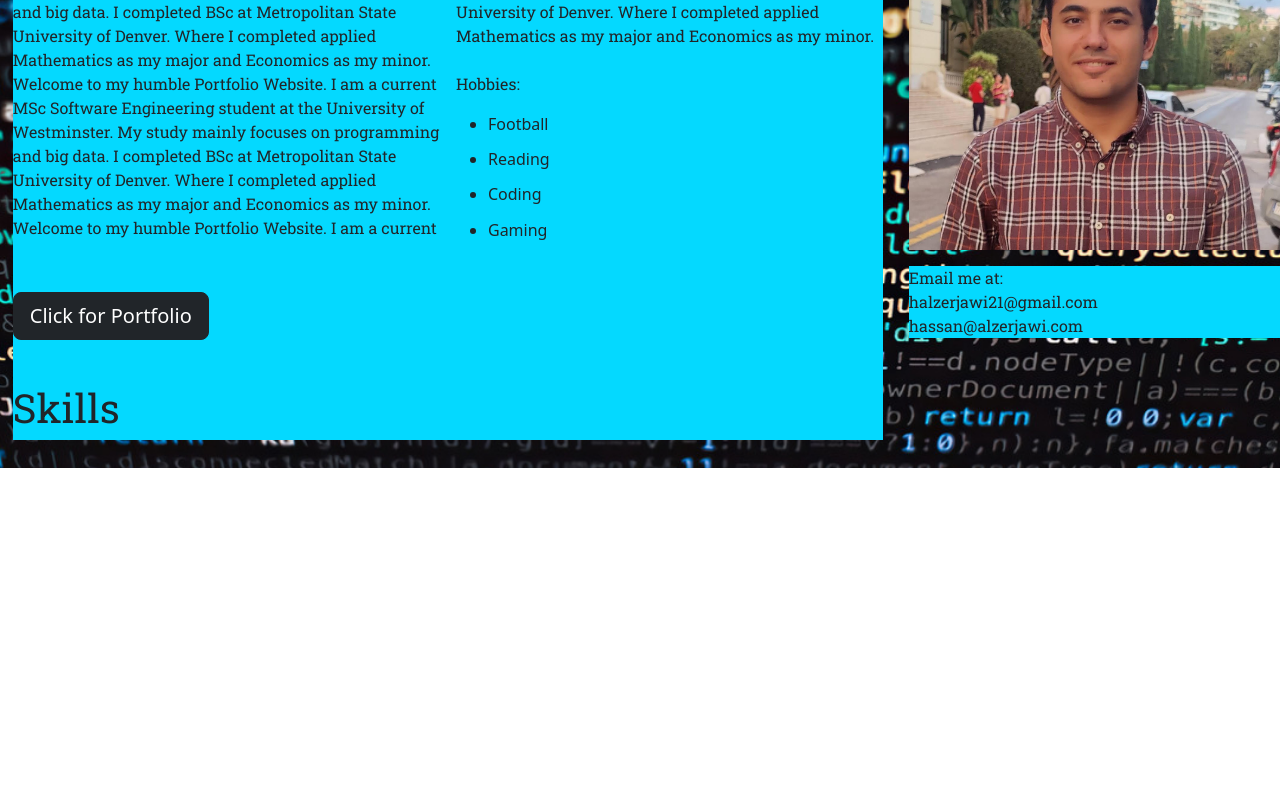
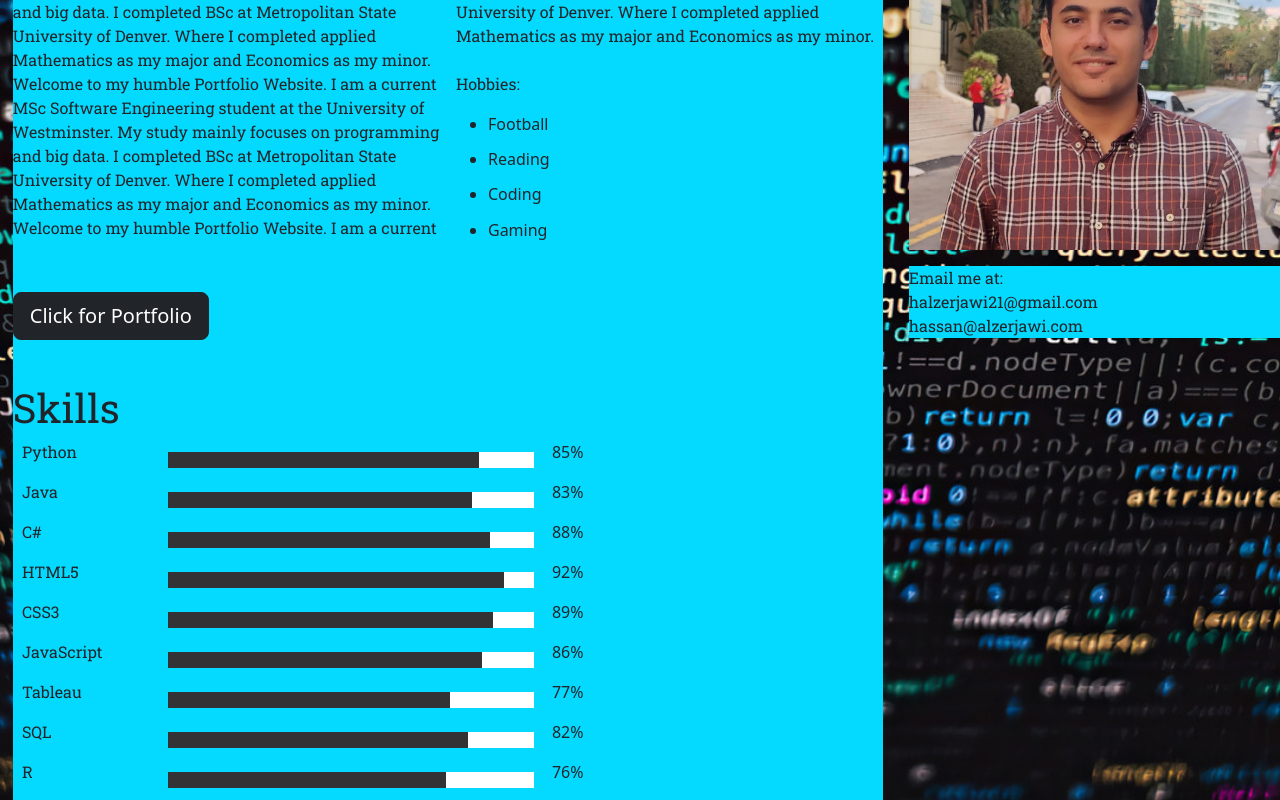
Before and after one commit to alzerjawi/alzerjawi.github.io, a React (Create React App) app: page / in a window 1280 px wide. Shown: the part 332-1132 px from the top of the page. Before the commit the page ends 800 px from the top, so only its background shows below. Built offline with nearby package versions, Linux system fonts and the light colour scheme.

Commit message:
Add skill section

```diff
--- a/public/index.html
+++ b/public/index.html
@@ -30,7 +30,7 @@
     -->
     <title>React App</title>
   </head>
-  <body class="background-image">
+  <body class="background-image" style="background-color: #333;">
 
     <noscript>You need to enable JavaScript to run this app.</noscript>
     <div id="root"></div>
--- a/src/components/App/App.css
+++ b/src/components/App/App.css
@@ -82,7 +82,7 @@ img{
 }
 
 .Job1{
-  padding-top: 43%;
+  padding-top: 0%;
 }
 
 .me1{
@@ -118,6 +118,18 @@ img{
     background-color: #333;
   }
 
+  .portfolio{
+    background-color: #333;
+  }
+
+  .education{
+    background-color: #333;
+  }
+
+  .experience{
+    background-color: #333;
+  }
+
 }
 
 @media all and (max-width: 390px){
@@ -130,12 +142,28 @@ p, h1{
   font-family: 'Roboto Slab', serif;
 }
 
+@media all and (max-width: 441px){
+  .container3{
+    padding-top: 0.5em;
+  }
+}
+
+@media all and (max-width: 340px){
+  .container3{
+    padding-top: 0.5em;
+  }
+
+}
+
 .container1{
-  margin-bottom: 9em;
+  margin-bottom: 1em;
+  overflow: hidden;
 }
 
 .container2{
-  margin-bottom: 2em;
+  margin-top: 1em;
+  margin-bottom: 1em;
+  overflow: hidden;
 }
 .container3{
   margin-bottom: 2em;
@@ -152,3 +180,129 @@ li{
 .btn{
   margin: 5% 0% 5% 0%;
 }
+
+.Degree1{
+  width: 100%;
+  overflow: hidden;
+}
+
+.skill1{
+  width: 70%;
+  overflow: hidden;
+}
+
+.skill-name{
+  width: 21%;
+  margin: 0% 1.5% 0% 1.5%;
+}
+
+.bar1{
+  width: 60%;
+  background-color: white;
+  height: 1em;
+  margin: 2% 1.5% 0% 1.5%;
+}
+
+.progress1{
+  width: 85%;
+  background-color: #333;
+  height: 100%;
+}
+
+.percent{
+  width: 10%;
+  float: right;
+  margin: 0% 1.5% 0% 1.5%;
+}
+
+.skill-name, .bar1, .percent{
+  float: left;
+}
+
+.skill2{
+  width: 70%;
+  overflow: hidden;
+}
+
+.progress2{
+  width: 83%;
+  background-color: #333;
+  height: 100%;
+}
+
+.skill3{
+  width: 70%;
+  overflow: hidden;
+}
+
+.progress3{
+  width: 88%;
+  background-color: #333;
+  height: 100%;
+}
+
+.skill4{
+  width: 70%;
+  overflow: hidden;
+}
+
+.progress4{
+  width: 92%;
+  background-color: #333;
+  height: 100%;
+}
+
+.skill5{
+  width: 70%;
+  overflow: hidden;
+}
+
+.progress5{
+  width: 89%;
+  background-color: #333;
+  height: 100%;
+}
+
+.skill6{
+  width: 70%;
+  overflow: hidden;
+}
+
+.progress6{
+  width: 86%;
+  background-color: #333;
+  height: 100%;
+}
+
+.skill7{
+  width: 70%;
+  overflow: hidden;
+}
+
+.progress7{
+  width: 77%;
+  background-color: #333;
+  height: 100%;
+}
+
+.skill8{
+  width: 70%;
+  overflow: hidden;
+}
+
+.progress8{
+  width: 82%;
+  background-color: #333;
+  height: 100%;
+}
+
+.skill9{
+  width: 70%;
+  overflow: hidden;
+}
+
+.progress9{
+  width: 76%;
+  background-color: #333;
+  height: 100%;
+}
--- a/src/components/Home.js
+++ b/src/components/Home.js
@@ -29,6 +29,77 @@ export const Home = () => {
 
                 <div className="skills">
                     <h1>Skills</h1>
+                    <div className="skill1">
+                        <div className="skill-name"><p>Python</p></div>
+                        <div className="bar1">
+                            <div className="progress1"></div>
+                        </div>
+                        <div className="percent">85%</div>
+                    </div>
+
+                    <div className="skill2">
+                        <div className="skill-name"><p>Java</p></div>
+                        <div className="bar1">
+                            <div className="progress2"></div>
+                        </div>
+                        <div className="percent">83%</div>
+                    </div>
+
+                    <div className="skill3">
+                        <div className="skill-name"><p>C#</p></div>
+                        <div className="bar1">
+                            <div className="progress3"></div>
+                        </div>
+                        <div className="percent">88%</div>
+                    </div>
+
+                    <div className="skill4">
+                        <div className="skill-name"><p>HTML5</p></div>
+                        <div className="bar1">
+                            <div className="progress4"></div>
+                        </div>
+                        <div className="percent">92%</div>
+                    </div>
+
+                    <div className="skill5">
+                        <div className="skill-name"><p>CSS3</p></div>
+                        <div className="bar1">
+                            <div className="progress5"></div>
+                        </div>
+                        <div className="percent">89%</div>
+                    </div>
+
+                    <div className="skill6">
+                        <div className="skill-name"><p>JavaScript</p></div>
+                        <div className="bar1">
+                            <div className="progress6"></div>
+                        </div>
+                        <div className="percent">86%</div>
+                    </div>
+
+                    <div className="skill7">
+                        <div className="skill-name"><p>Tableau</p></div>
+                        <div className="bar1">
+                            <div className="progress7"></div>
+                        </div>
+                        <div className="percent">77%</div>
+                    </div>
+
+                    <div className="skill8">
+                        <div className="skill-name"><p>SQL</p></div>
+                        <div className="bar1">
+                            <div className="progress8"></div>
+                        </div>
+                        <div className="percent">82%</div>
+                    </div>
+
+                    <div className="skill9">
+                        <div className="skill-name"><p>R</p></div>
+                        <div className="bar1">
+                            <div className="progress9"></div>
+                        </div>
+                        <div className="percent">76%</div>
+                    </div>
 
                 </div>
 
--- a/src/components/Navbar.css
+++ b/src/components/Navbar.css
@@ -27,3 +27,14 @@
     background-color: #04AA6D;
     color: white;
   }
+
+  @media all and (max-width: 390px) {
+    .topnav a {
+      float: left;
+      color: #f2f2f2;
+      text-align: center;
+      padding: 10.5px 12.5px;
+      text-decoration: none;
+      font-size: 13.5px;
+    }
+  }
```
